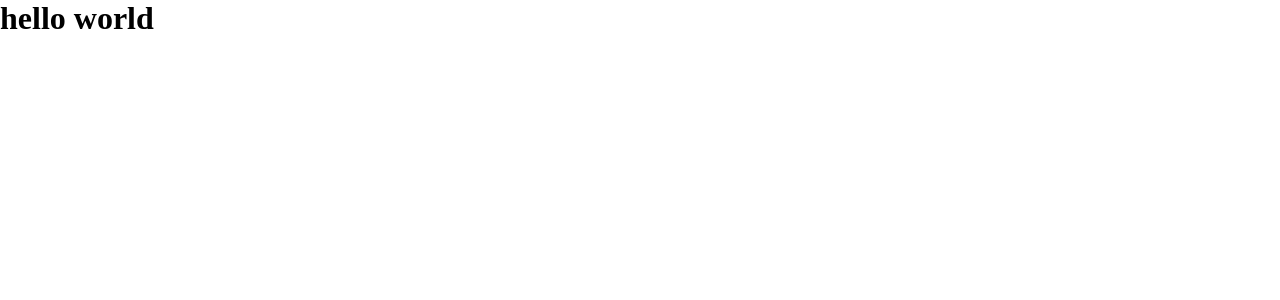
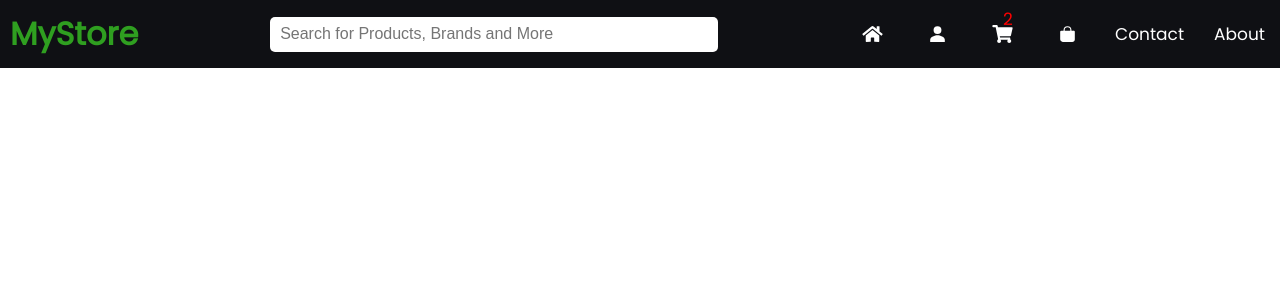
Before and after one commit to mahesh95-git/ecommerceFrontend, a React (Vite) app: page / in a window 1280 px wide. Shown: the top 300 px of the page. Built offline with nearby package versions, Linux system fonts and the light colour scheme.

Commit message:
adding header componet

```diff
--- a/package.json
+++ b/package.json
@@ -13,8 +13,9 @@
     "@reduxjs/toolkit": "^2.0.1",
     "axios": "^1.6.5",
     "react-dom": "^18.2.0",
+    "react-icons": "^5.0.1",
     "react-redux": "^9.0.4",
-    "react-router-dom": "^6.21.1",
+    "react-router-dom": "^6.21.2",
     "react-toastify": "^9.1.3"
   },
   "devDependencies": {
--- a/src/App.css
+++ b/src/App.css
@@ -3,8 +3,13 @@
   margin: 0px;
   box-sizing: border-box;
 }
+@font-face {
+  font-family:'mahesh' ;
+  src: url('./assets/Poppins-Regular.ttf');
+}
 a {
   text-decoration: none;
+  color: white;
 }
 ul {
   list-style: none;
--- a/src/App.jsx
+++ b/src/App.jsx
@@ -1,10 +1,15 @@
 import "./App.css";
-
+import Home from "./pages/Home";
+import { BrowserRouter, Route, Routes } from "react-router-dom";
+import "./styles/Header.css";
 function App() {
   return (
     <>
-      <h1 >hello world</h1>
-
+      <BrowserRouter>
+        <Routes>
+          <Route path="/" element={<Home />} />
+        </Routes>
+      </BrowserRouter>
     </>
   );
 }
--- /dev/null
+++ b/src/commponets/Header.jsx
@@ -0,0 +1,110 @@
+import { useState } from "react";
+import { Link } from "react-router-dom";
+import { FaShoppingCart } from "react-icons/fa";
+import { IoPersonSharp } from "react-icons/io5";
+import { IoBag } from "react-icons/io5";
+import { GiHamburgerMenu } from "react-icons/gi";
+import { GrClose } from "react-icons/gr";
+import { FaHome } from "react-icons/fa";
+
+function Header() {
+  const [hamburger, setHamburger] = useState(false);
+  const handleHamburger = () => {
+    setHamburger(!hamburger);
+  };
+  return (
+    <div className="container-1">
+      <div className="container-1-1">
+        <h1>MyStore</h1>
+      </div>
+      <div className="container-1-2">
+        <input
+          type="text"
+          name="search"
+          id="search"
+          placeholder="Search for Products, Brands and More"
+        />
+      </div>
+      <div className="container-1-3">
+        <div className="navigate-container">
+          <Link to="/">
+            <FaHome />
+          </Link>
+        </div>
+        <div className="navigate-container">
+          <Link to="/profile">
+            <IoPersonSharp />
+          </Link>
+        </div>
+        <div className="navigate-container">
+          <span>2</span>
+          <Link to="/cart">
+            <FaShoppingCart />
+          </Link>
+        </div>
+        <div className="navigate-container">
+          <Link to="/orders">
+            <IoBag />
+          </Link>
+        </div>
+        <div className="navigate-container">
+          <Link to="/">Contact</Link>
+        </div>
+        <div className="navigate-container">
+          <Link to="/">About</Link>
+        </div>
+        <div className="hamburger-container">
+          <div className="hamburger">
+            {!hamburger ? (
+              <GiHamburgerMenu onClick={handleHamburger} />
+            ) : (
+              <GrClose onClick={handleHamburger} />
+            )}
+            {hamburger ? (
+              <div className="ham-container">
+                <GrClose onClick={handleHamburger} className="close" />
+                <div className="ham-container-1">
+                  <ul>
+                    <li onClick={handleHamburger}>
+                      <Link to="/">
+                        <FaHome /> <span>Home</span>
+                      </Link>
+                    </li>
+                    <li>
+                      <Link to="/profile">
+                        <IoPersonSharp /> <span>Profile</span>
+                      </Link>
+                    </li>
+                    <li>
+                      <Link to="/cart" id="cart">
+                        <FaShoppingCart />
+                        <span>Cart</span>
+                      </Link>
+                    </li>
+                    <li>
+                      <Link to="/orders">
+                        <IoBag />
+                        <span>Orders</span>
+                      </Link>
+                    </li>
+                  </ul>
+                  <hr />
+                  <ul>
+                    <li>
+                      <Link to="/">Contact</Link>
+                    </li>
+                    <li>
+                      <Link to="/">About</Link>
+                    </li>
+                  </ul>
+                </div>
+              </div>
+            ) : null}
+          </div>
+        </div>
+      </div>
+    </div>
+  );
+}
+
+export default Header;
--- /dev/null
+++ b/src/commponets/index.js
@@ -0,0 +1,5 @@
+import Header from "./Header";
+
+export  {
+    Header
+}
--- /dev/null
+++ b/src/pages/Home.jsx
@@ -0,0 +1,10 @@
+import { Header } from '../commponets'
+function Home() {
+  return (
+    <div>
+      <Header/>
+    </div>
+  )
+}
+
+export default Home
--- /dev/null
+++ b/src/styles/Header.css
@@ -0,0 +1,137 @@
+.container-1 {
+  background-color: #0f1014;
+  color: white;
+  width: 100%;
+  display: flex;
+  align-items: center;
+  padding: 10px 10px;
+  justify-content: space-between;
+  font-family: mahesh;
+}
+.container-1-1 h1 {
+  color: rgb(47, 159, 32);
+}
+.container-1-3 {
+  display: flex;
+  gap: 30px;
+  padding: 5px;
+  align-items: center;
+  font-size: 17px;
+}
+.container-1-3 .navigate-container {
+  position: relative;
+}
+.container-1-3 .navigate-container span {
+  position: absolute;
+  top: -18.9px;
+  left: 18px;
+  color: red;
+  border-radius: 50%;
+}
+.container-1-3 .navigate-container a svg {
+  width: 35px;
+  height: 18px;
+  display: flex;
+  justify-self: center;
+  cursor: pointer;
+}
+.container-1-2 input {
+  background-color: white;
+  width: 35vw;
+  border: none;
+  border-radius: 5px;
+  outline: none;
+  height: 35px;
+  padding: 0px 10px;
+  font-size: 16px;
+}
+.hamburger-container {
+  display: none;
+}
+@media (min-width: 600px) and (max-width: 885px) {
+  .container-1-1 h1 {
+    font-size: 20px;
+  }
+  .container-1-2 input {
+    height: 30px;
+    width: 30vw;
+    padding: 0px 5px;
+  }
+  .container-1-3 {
+    gap: 20px;
+    font-size: 14px;
+  }
+  .container-1-3 .navigate-container a svg {
+    width: 20px;
+    height: 18px;
+  }
+  .container-1-3 .navigate-container span {
+    top: -15px;
+    left: 10px;
+  }
+}
+@media (max-width: 600px) {
+  .container-1-1 h1 {
+    font-size: 19px;
+  }
+  .container-1-3 .navigate-container {
+    display: none;
+  }
+  .container-1-2 input {
+    height: 30px;
+    width: 50vw;
+    font-size: 16px;
+    padding: 0px 20px;
+  }
+  .hamburger-container {
+    display: block;
+  }
+  .hamburger-container .close {
+    margin: 20px 10px;
+  }
+  .container-1-3 .hamburger svg {
+    width: 25px;
+    height: 25px;
+  }
+  .ham-container {
+    position: absolute;
+    right: 0px;
+    top: 0px;
+    display: flex;
+    justify-content: left;
+    flex-direction: column;
+    width: 100vw;
+    gap: 10px;
+    min-height: 100%;
+    background-color: #0f1014;
+  }
+  .ham-container-1 hr {
+    width: 50vw;
+    align-self: center;
+  }
+  .ham-container-1 {
+    display: flex;
+    width: 100%;
+    flex-direction: column;
+    justify-content: center;
+  }
+  .ham-container-1 ul li {
+    margin: 15px 0px;
+    text-align: center;
+  }
+  .ham-container-1 ul li a {
+    display: flex;
+    justify-content: center;
+    align-items: center;
+    font-size: 20px;
+    gap: 20px;
+    justify-self: flex-start;
+    padding: 10px;
+  }
+  #cart {
+    margin-right: 21px;
+  }
+  .ham-container-2 li {
+    border-top: solid 2px white;
+  }
+}
```
Also changed, not shown: src/assets/Poppins-Regular.ttf (added), 1 other file (tests, documents, lock files or other folders).
